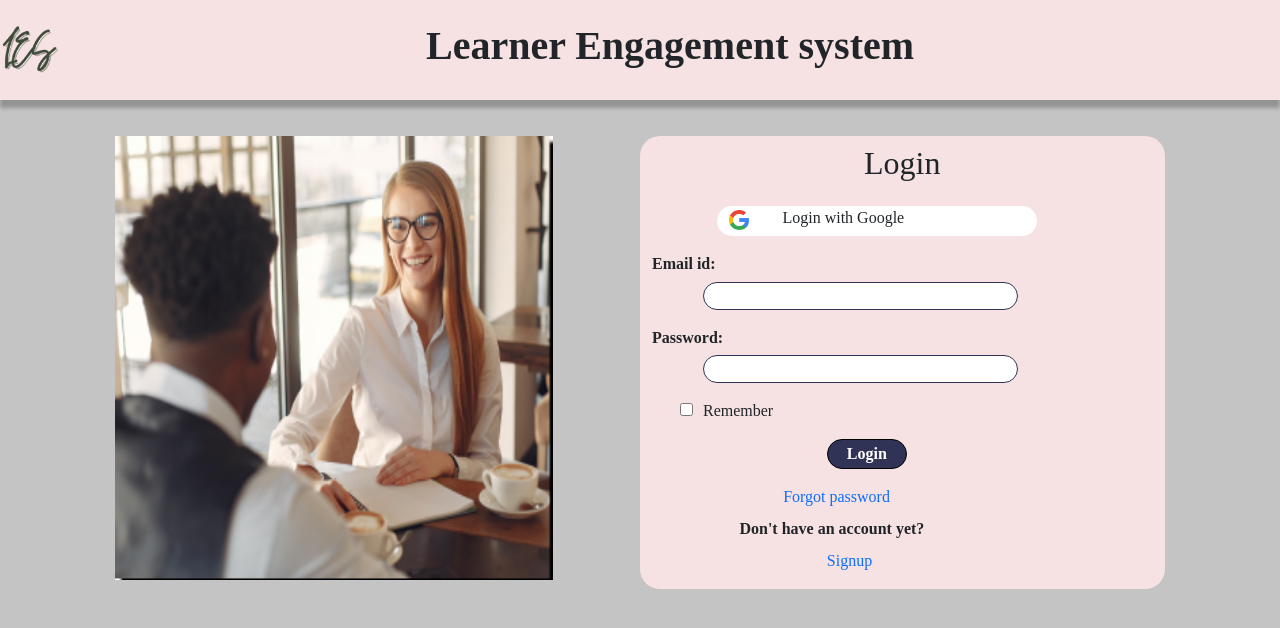
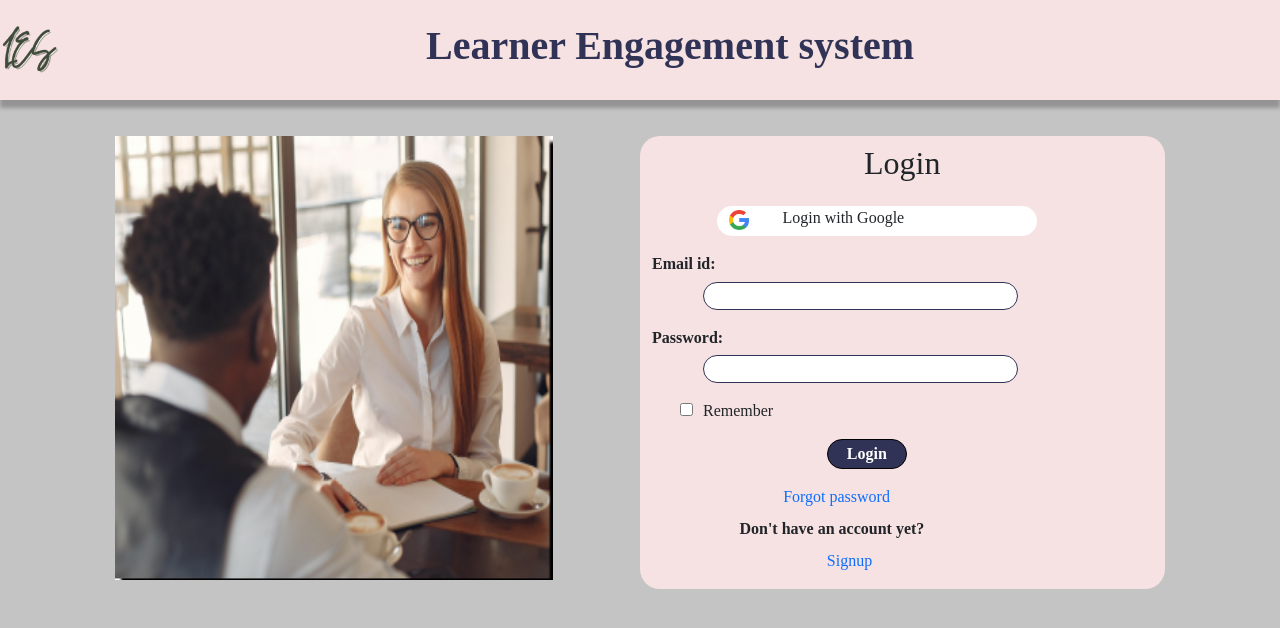
Before and after one commit to Sneha-kottauppari/LES-team-4, a plain HTML site: page framework/login3.html in a window 1280 px wide. Drawn offline with nearby package versions, Linux system fonts and the light colour scheme.

Commit message:
Updated 3

```diff
--- a/framework/login3.html
+++ b/framework/login3.html
@@ -30,7 +30,8 @@
 
     }
     #title{
-        font-weight:600;
+        font-weight:bold;
+        color:#313356;
        /* box-shadow: 10px 10px 4px #AF9191;*/
         border-radius: 40px;
     }
```
Also changed, not shown: framework/register3.html (+2 -1 lines).
